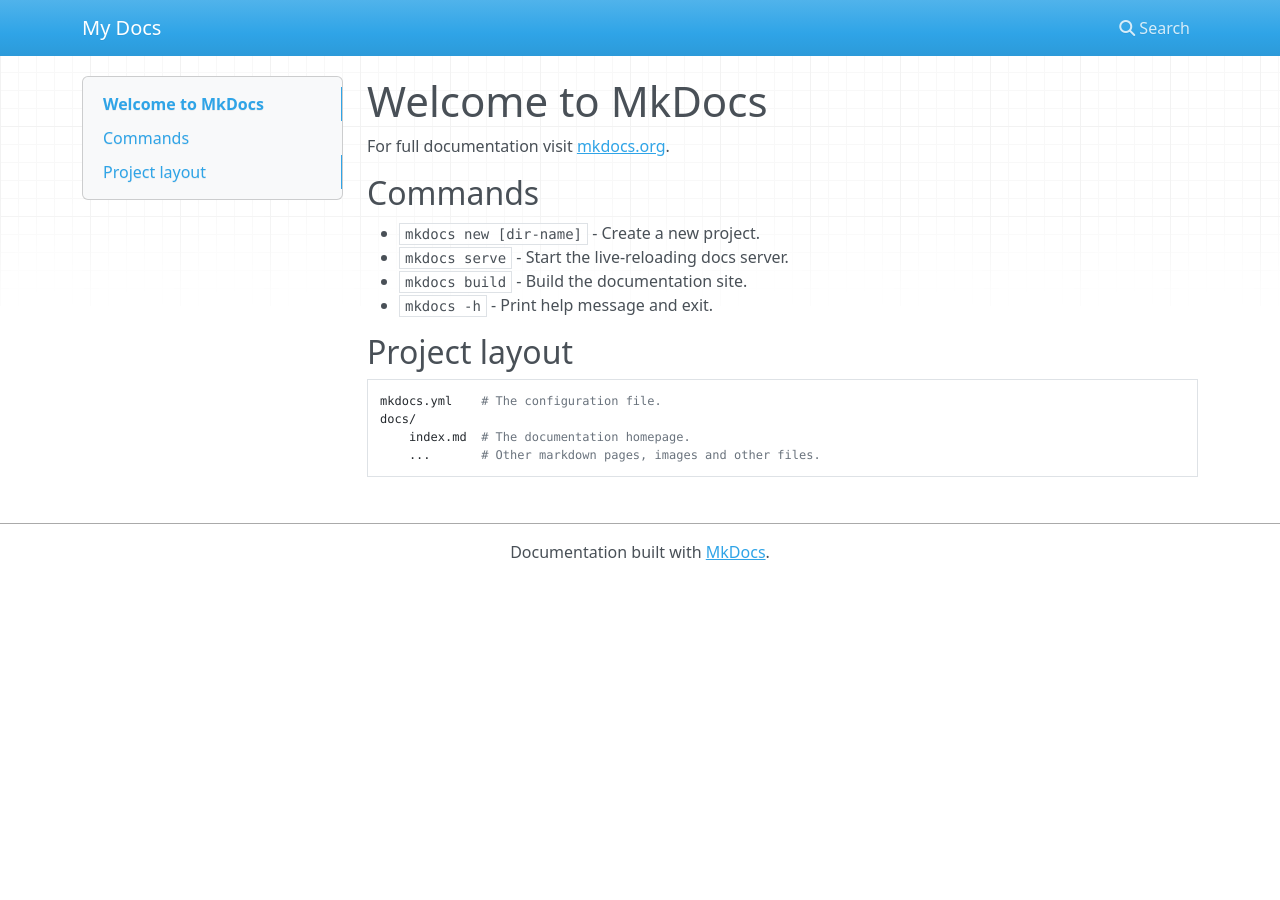
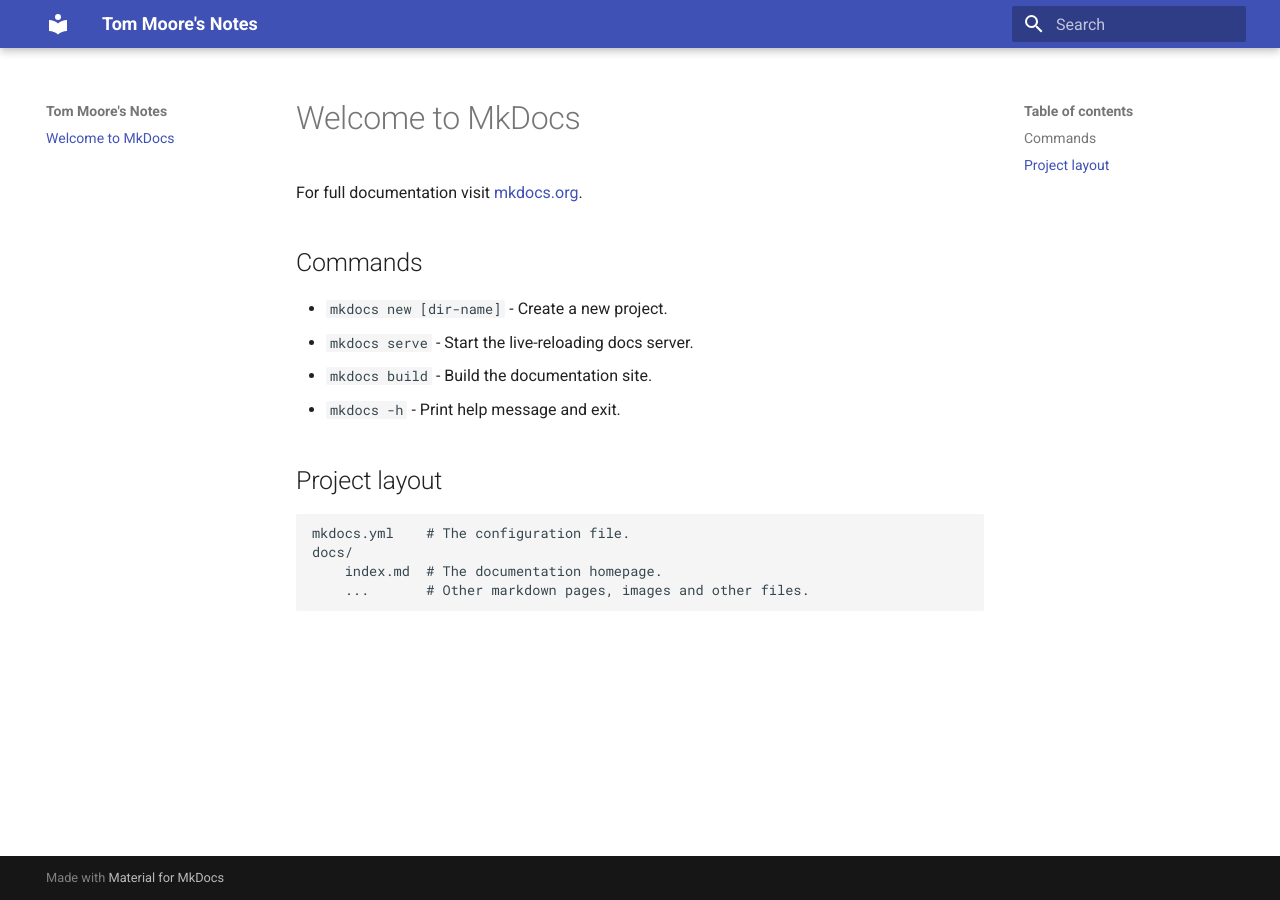
Before and after one commit to tmoore3/dev-notes, an MkDocs documentation site: the page built from docs/index.md, in a window 1280 px wide. Built offline with MkDocs 1.6.1 and Material for MkDocs 9.7.7, drawn with Linux system fonts in a browser that asks for light colours; nearby versions of some CDN libraries.

Commit message:
Updated site name to 'Tom Moore's Notes'.

```diff
--- a/mkdocs.yml
+++ b/mkdocs.yml
@@ -1 +1,4 @@
-site_name: My Docs
+site_name: Tom Moore's Notes
+
+theme:
+  name: material
```
